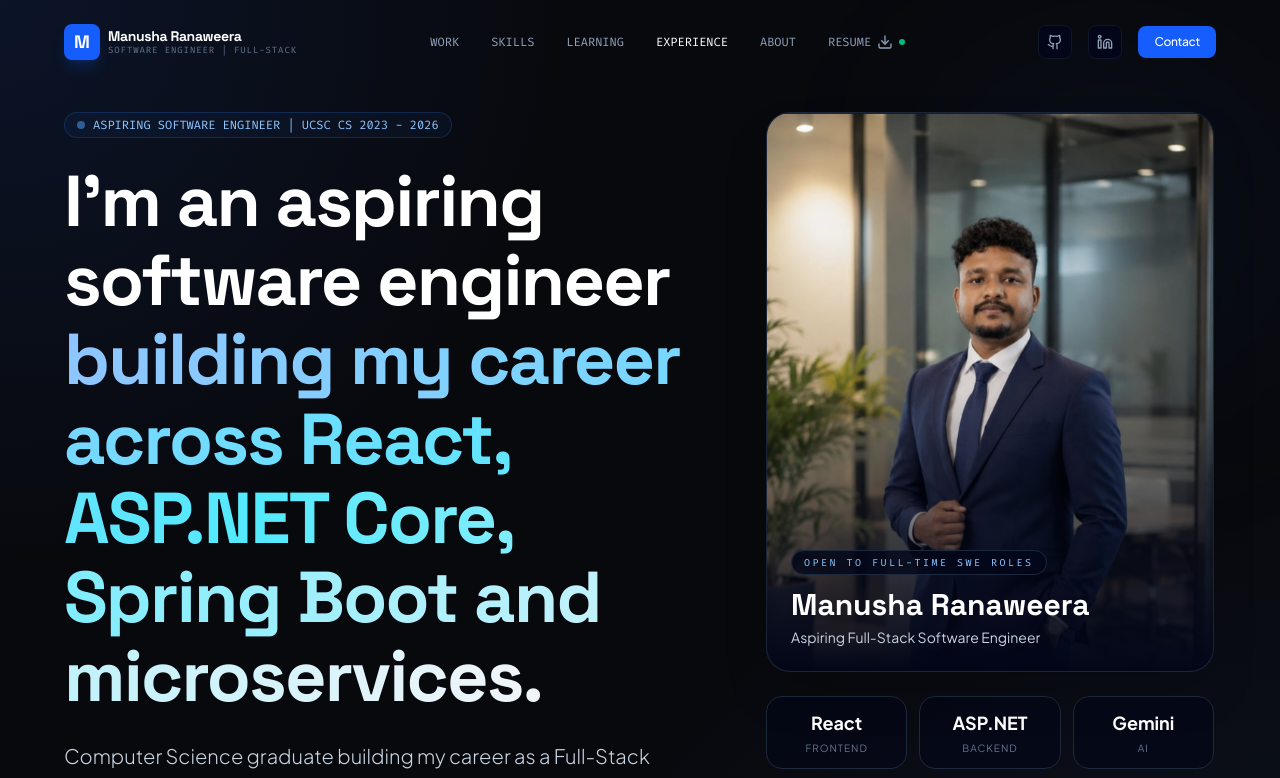
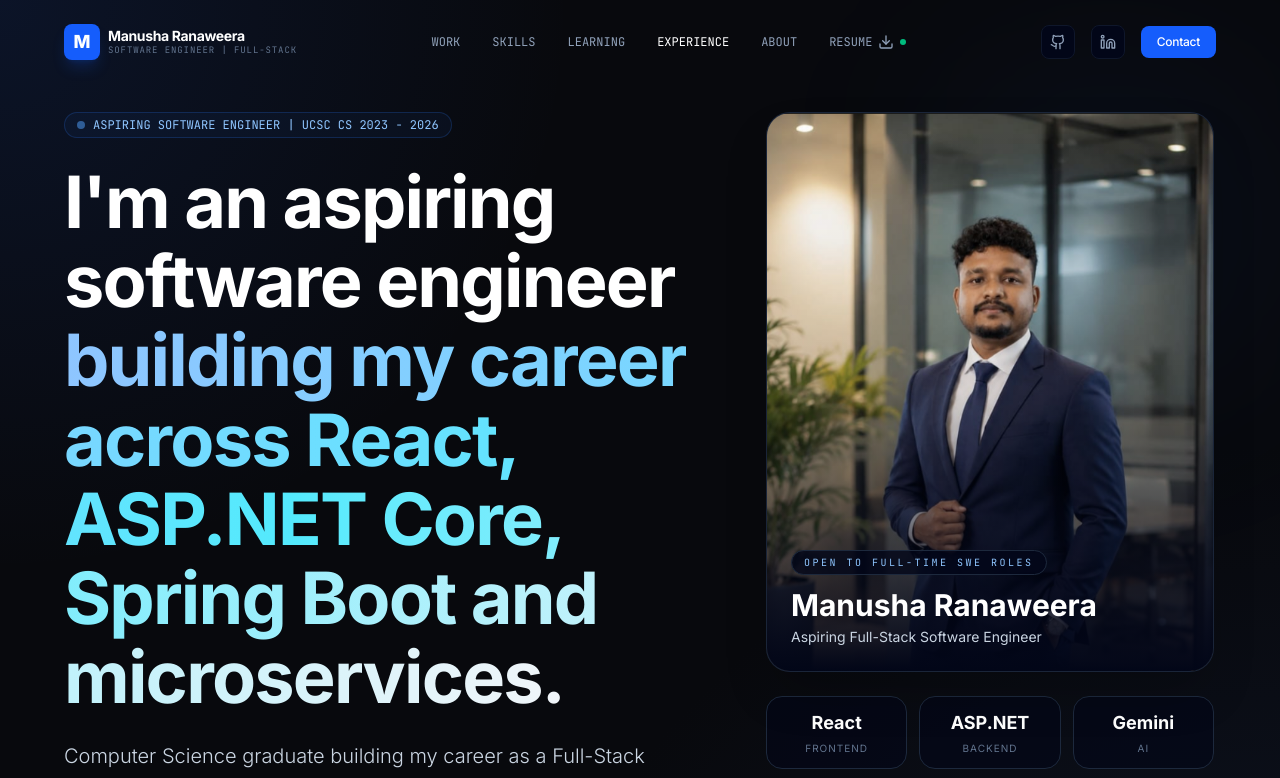
Before and after one commit to manusha0652/manusha-dev, a React (Vite) app: page /#/ in a window 1280 px wide. Shown: the top 778 px of the page. Built offline with nearby package versions, Linux system fonts and the light colour scheme.

Commit message:
change the   font

```diff
--- a/index.html
+++ b/index.html
@@ -18,7 +18,7 @@
     <meta name="twitter:image" content="/og-image.svg" />
     <link rel="preconnect" href="https://fonts.googleapis.com">
     <link rel="preconnect" href="https://fonts.gstatic.com" crossorigin>
-    <link href="https://fonts.googleapis.com/css2?family=Space+Grotesk:wght@300;400;500;600;700&family=Plus+Jakarta+Sans:wght@300;400;500;600;700&family=Fira+Code:wght@400;500&display=swap" rel="stylesheet">
+    <link href="https://fonts.googleapis.com/css2?family=Inter:wght@300;400;500;600;700;800&family=JetBrains+Mono:wght@400;500&display=swap" rel="stylesheet">
   </head>
   <body>
     <div id="root"></div>
--- a/src/index.css
+++ b/src/index.css
@@ -1,9 +1,9 @@
 @import "tailwindcss";
 
 @theme {
-  --font-sans: "Plus Jakarta Sans", ui-sans-serif, system-ui, sans-serif;
-  --font-display: "Space Grotesk", sans-serif;
-  --font-mono: "Fira Code", monospace;
+  --font-sans: "Inter", ui-sans-serif, system-ui, sans-serif;
+  --font-display: "Inter", sans-serif;
+  --font-mono: "JetBrains Mono", monospace;
 
   --color-brand-bg: #08090d;
   --color-brand-card: #10121d;
@@ -14,7 +14,7 @@
 body {
   background-color: #08090d;
   color: #f1f5f9;
-  font-family: "Plus Jakarta Sans", ui-sans-serif, system-ui, sans-serif;
+  font-family: "Inter", ui-sans-serif, system-ui, sans-serif;
   overflow-x: hidden;
   scroll-behavior: smooth;
   background-image:
```
Also changed, not shown: public/favicon.svg, public/og-image.svg.
